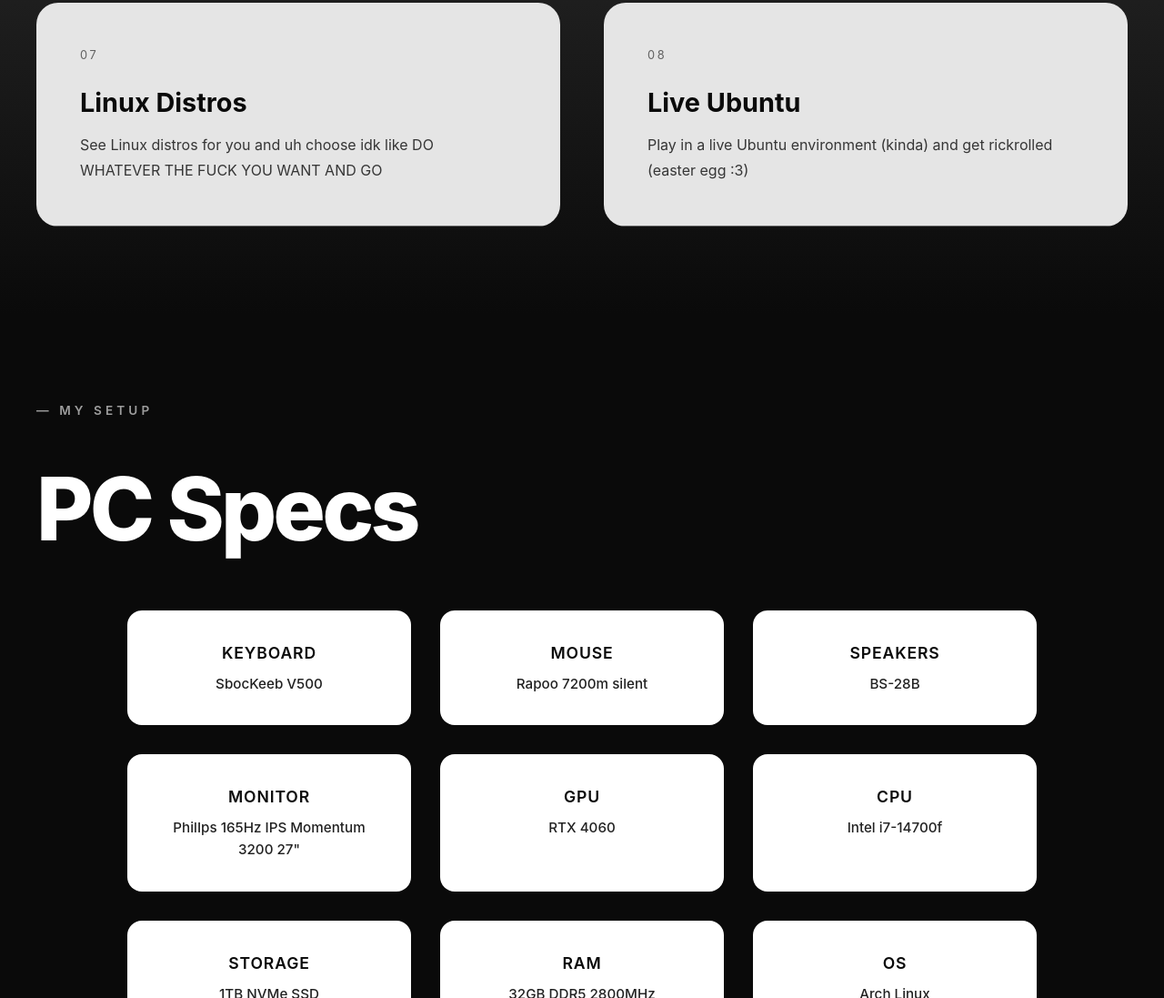
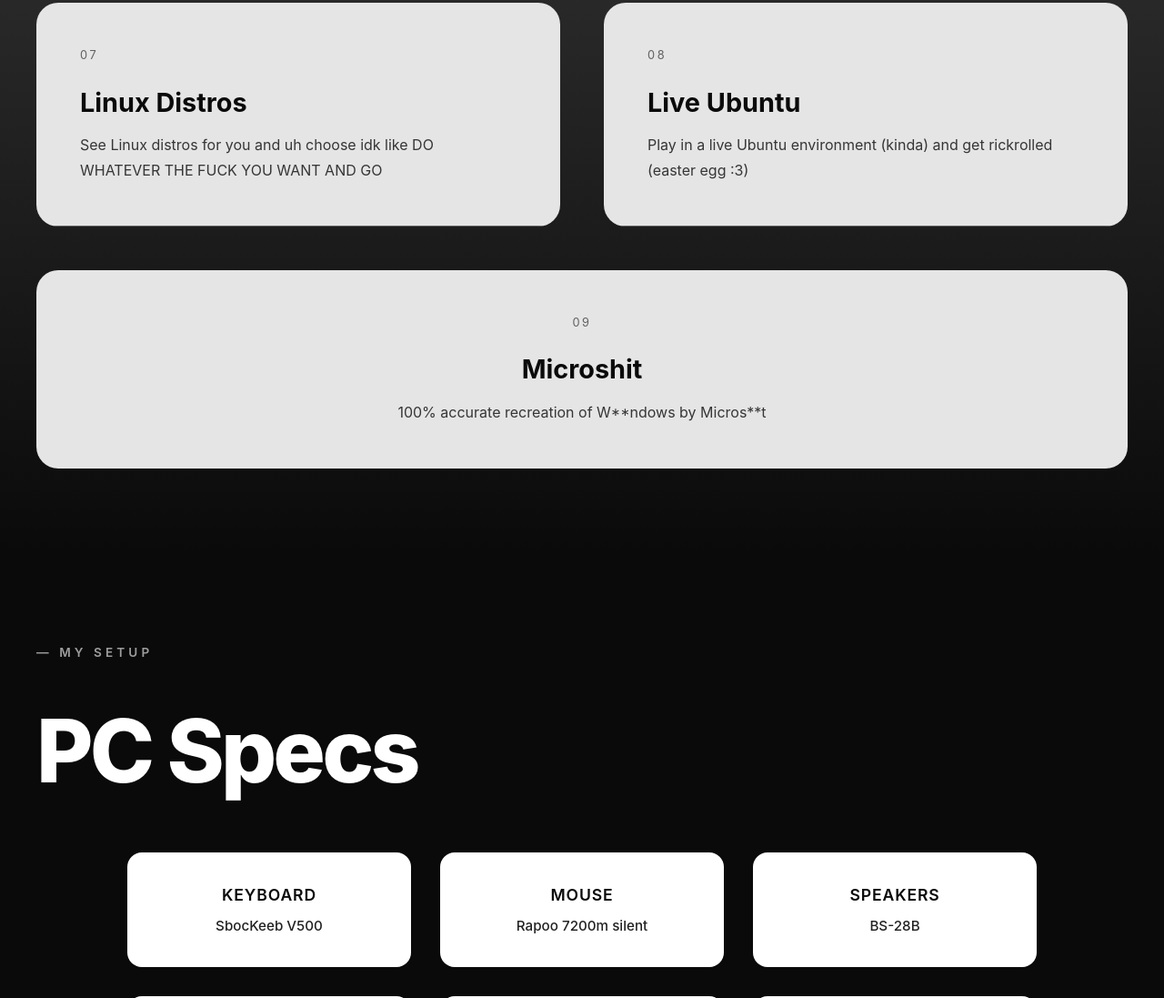
Before and after one commit to Loolybooly/igor, a plain HTML site: page index.html in a window 1280 px wide. Shown: the part 3901-4998 px from the top of the page at 91% size. Drawn offline with Linux system fonts and the light colour scheme; no server answers.

Commit message:
Microshit

```diff
--- a/index.html
+++ b/index.html
@@ -120,6 +120,11 @@
                     <div class="project-number">08</div>
                     <h3 class="project-title">Live Ubuntu</h3>
                     <p class="project-description">Play in a live Ubuntu environment (kinda) and get rickrolled (easter egg :3)</p>
+                </div>
+                <div class="project-card" data-url="https://microshit.tunes.is-a.dev">
+                    <div class="project-number">09</div>
+                    <h3 class="project-title">Microshit</h3>
+                    <p class="project-description">100% accurate recreation of W**ndows by Micros**t</p>
                 </div>
             </div>
         </div>
```
